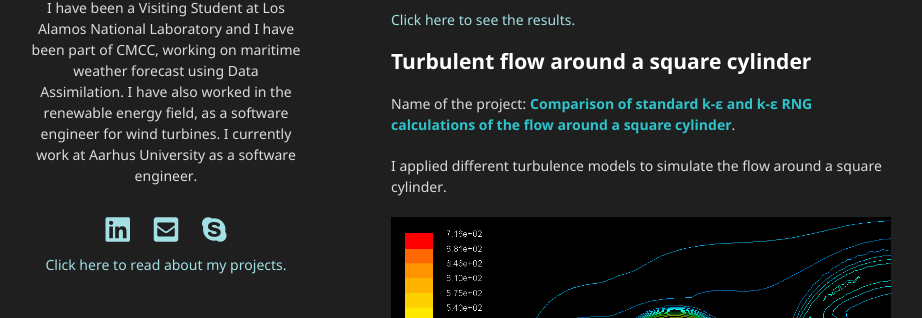
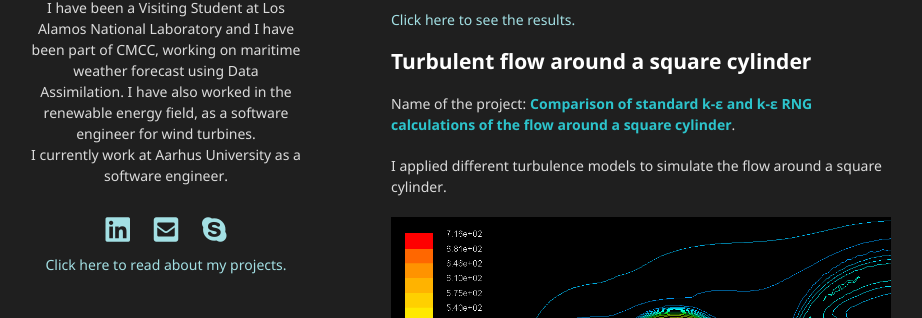
Before and after one commit to elenafini/elenafini.github.io, a Jekyll site: the page built from index.html, in a window 1280 px wide. Shown: the part 175-493 px from the top of the page, without its empty margins (179-1101 px from the left). Built offline with Jekyll 4.4.1, drawn with Linux system fonts in a browser that asks for light colours; the list of posts is cut into pages by our own code.

```diff
--- a/_config.yml
+++ b/_config.yml
@@ -7,7 +7,7 @@ description: |-
   I have been a Visiting Student at Los Alamos National Laboratory and I have been part of CMCC,
   working on maritime weather forecast using Data Assimilation.
 
-  I have also worked in the renewable energy field, as a software engineer for wind turbines.
+  I have also worked in the renewable energy field, as a software engineer for wind turbines.<br />
 
   I currently work at Aarhus University as a software engineer.
 theme: jekyll-theme-minimal
```
